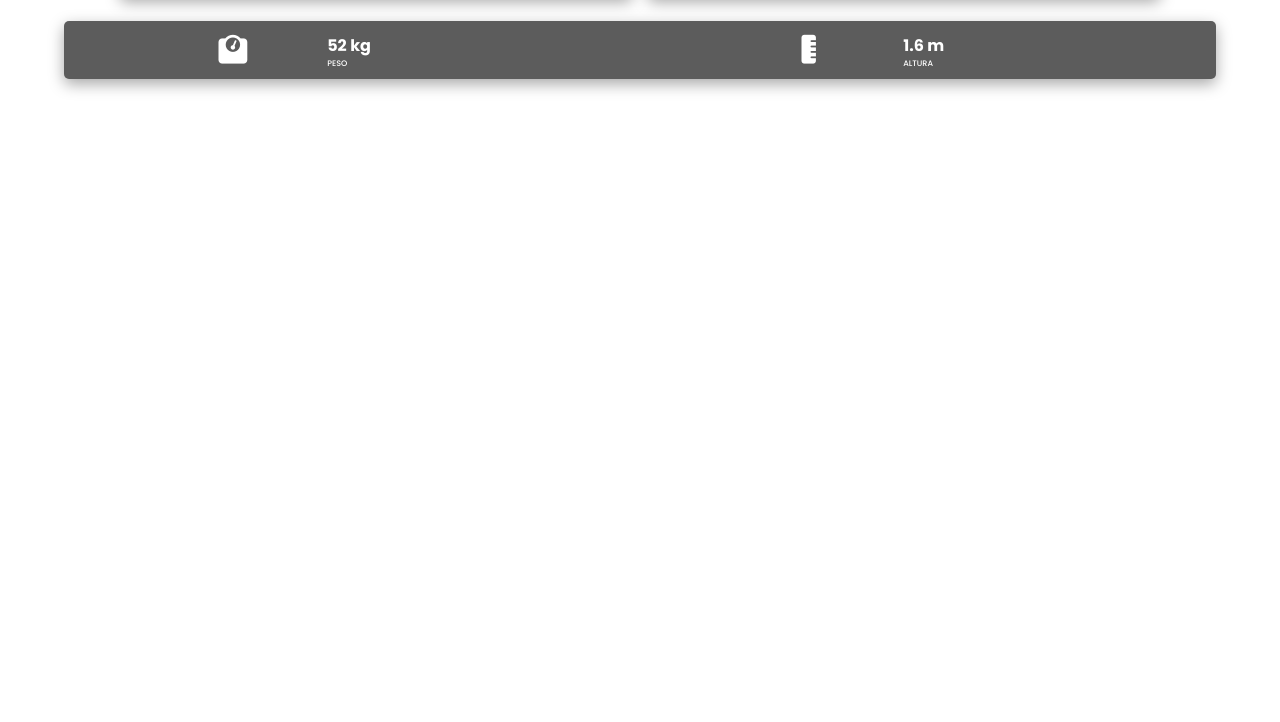
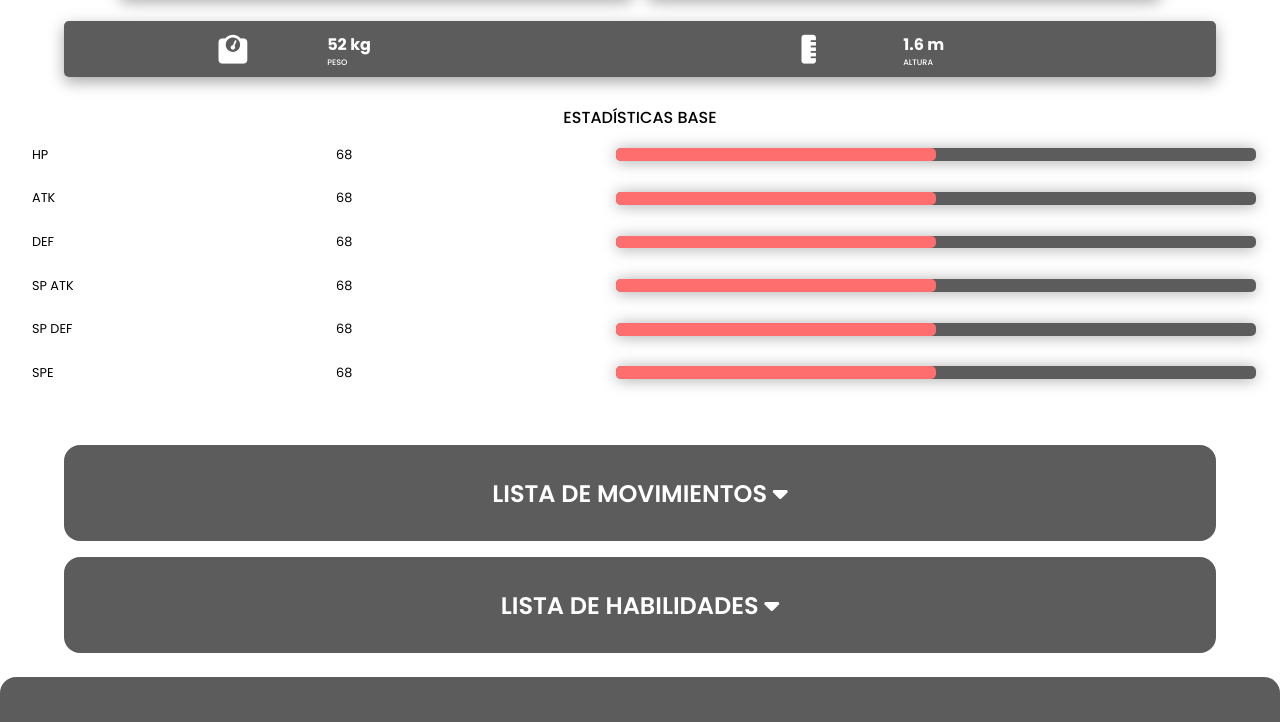
Before and after one commit to edsonmier/Pr-cticaJS-LaunchX, a plain HTML site: page navigation.html in a window 1280 px wide. Shown: the part 683-1405 px from the top of the page. Before the commit the page ends 800 px from the top, so only its background shows below. Drawn offline with Linux system fonts and the light colour scheme.

Commit message:
update: navigation complete

```diff
--- a/navigation.html
+++ b/navigation.html
@@ -94,5 +94,89 @@
             </div>
         </div>
     </section>
+    <section class="stats">
+        <div class="title">
+            <h2>ESTADÍSTICAS BASE</h2>
+        </div>
+        <div class="stats-space">
+            <ul class="stats-list">
+                <li class="hp" id="hp">
+                    <h3>HP</h3>
+                    <h3>68</h3>
+                    <div class="progress-bar">
+                        <div class="progress"></div>
+                    </div>
+                </li>
+                <li class="atk" id="atk">
+                    <h3>ATK</h3>
+                    <h3>68</h3>
+                    <div class="progress-bar">
+                        <div class="progress"></div>
+                    </div>
+                </li>
+                <li class="def" id="def">
+                    <h3>DEF</h3>
+                    <h3>68</h3>
+                    <div class="progress-bar">
+                        <div class="progress"></div>
+                    </div>
+                </li>
+                <li class="sp-atk" id="sp-atk">
+                    <h3>SP ATK</h3>
+                    <h3>68</h3>
+                    <div class="progress-bar">
+                        <div class="progress"></div>
+                    </div>
+                </li>
+                <li class="sp-def" id="sp-def">
+                    <h3>SP DEF</h3>
+                    <h3>68</h3>
+                    <div class="progress-bar">
+                        <div class="progress"></div>
+                    </div>
+                </li>
+                <li class="spe" id="spe">
+                    <h3>SPE</h3>
+                    <h3>68</h3>
+                    <div class="progress-bar">
+                        <div class="progress"></div>
+                    </div>
+                </li>
+            </ul>
+        </div>
+    </section>
+    <section class="extra">
+        <ul class="list">
+            <li>
+                <button class="collapsible">LISTA DE MOVIMIENTOS
+                    <i class="fa-solid fa-caret-down"></i>
+                </button>
+                <div class="content">
+                    <br>
+                    <p>Movimientos</p>
+                    <br>
+                </div>
+            </li>
+            <li>
+                <button class="collapsible">LISTA DE HABILIDADES
+                    <i class="fa-solid fa-caret-down"></i>
+                </button>
+                <div class="content">
+                    <br>
+                    <p>Habilidades</p>
+                    <br>
+                </div>
+            </li>
+        </ul>
+    </section>
+    <footer>
+        <div class="border"></div>
+        <div class="box">
+            <h2>HECHO POR EDSON MIER</h2>
+            <i class="fa-brands fa-github"></i>
+            <i class="fa-brands fa-instagram"></i>
+        </div>
+    </footer>
+    <script src="./dexnav.js"></script>
 </body>
 </html>
--- a/styles/navigation.css
+++ b/styles/navigation.css
@@ -187,14 +187,14 @@ header .entry .box .space input{
 
 .measures{
     width: 100%;
-    height: 6rem;
+    height: 5rem;
     display: flex;
     justify-content: center;
 }
 
 .measures .box{
     width: 90%;
-    height: 60%;
+    height: 70%;
     background-color:#5C5C5C;
     display: flex;
     align-items: center;
@@ -243,3 +243,119 @@ header .entry .box .space input{
     width: 50%;
     height: 100%;
 }
+
+.stats{
+
+    width: 100%;
+    height: 20rem;
+}
+
+.stats .title{
+    width: 100%;
+    height: 10%;
+    display: flex;
+    align-items: center;
+    justify-content: center;
+}
+
+.stats .title h2{
+    font-size: 1rem;
+    font-weight: 500;
+}
+
+.stats .stats-list{
+    width: 100%;
+    height: 100%;
+}
+
+.stats .stats-list li{
+    display: flex;
+    justify-content: center;
+    align-items: center;
+
+    width: 100%;
+    height: 30%;
+}
+
+.stats .stats-list li h3{
+    width: 20%;
+    font-size: 0.8rem;
+    font-weight: 400;
+    margin-left: 1.5rem;
+    margin-right: 1.5rem;
+    margin-top: 0.8rem;
+    margin-bottom: 0.8rem;
+}
+
+.stats .stats-list li .progress-bar{
+    margin-right: 1rem;
+    justify-self: flex-end;
+    width: 50%;
+    height: 0.8rem;
+    background-color:#5C5C5C;
+    border-radius: 5px;
+    box-shadow: rgba(0, 0, 0, 0.35) 0px 1px 15px;
+}
+
+.stats .stats-list .hp .progress-bar .progress{
+    background-color: #FF6E6E;
+    width: 50%;
+    height: 100%;
+    border-radius: 5px;
+}
+
+.stats .stats-list .atk .progress-bar .progress{
+    background-color: #FF6E6E;
+    width: 50%;
+    height: 100%;
+    border-radius: 5px;
+}
+
+.stats .stats-list .def .progress-bar .progress{
+    background-color: #FF6E6E;
+    width: 50%;
+    height: 100%;
+    border-radius: 5px;
+}
+
+.stats .stats-list .sp-atk .progress-bar .progress{
+    background-color: #FF6E6E;
+    width: 50%;
+    height: 100%;
+    border-radius: 5px;
+}
+
+.stats .stats-list .sp-def .progress-bar .progress{
+    background-color: #FF6E6E;
+    width: 50%;
+    height: 100%;
+    border-radius: 5px;
+}
+
+.stats .stats-list .spe .progress-bar .progress{
+    background-color: #FF6E6E;
+    width: 50%;
+    height: 100%;
+    border-radius: 5px;
+}
+
+.extra{
+    margin-top: 1rem;
+    display: flex;
+    width: 100%;
+    justify-content: center;
+}
+
+.extra .list{
+    list-style: none;
+    width: 90%;
+}
+
+.extra .list li{
+    padding-bottom: 0.5rem;
+    padding-top: 0.5rem;
+}
+
+footer{
+    margin-top: 4rem;
+}
```
